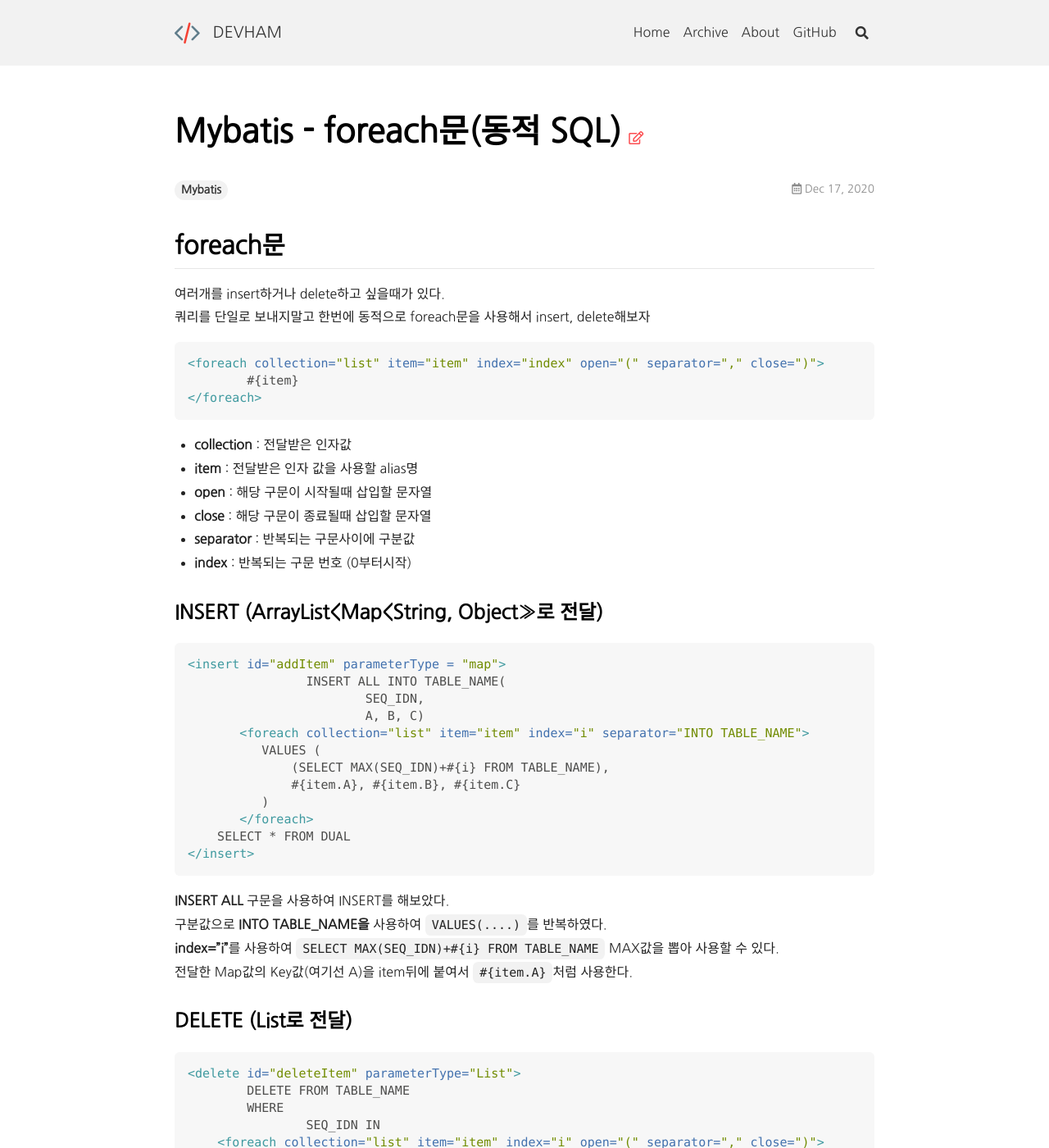
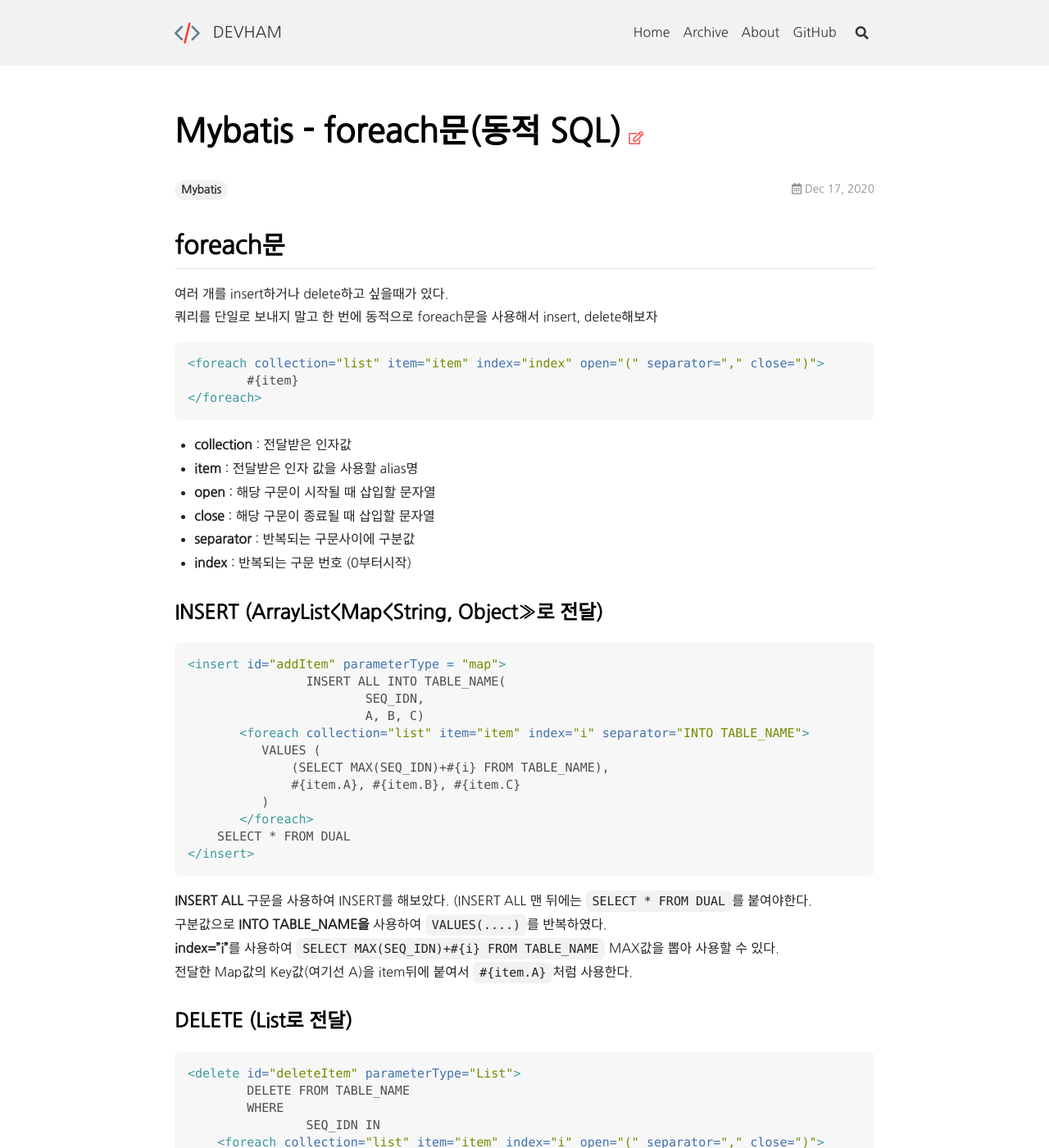
Before and after one commit to hhyemi/hhyemi.github.io, a Jekyll site: the page built from _posts/2020-12-17-foreach.md, in a window 1280 px wide and 1400 px high. Shown: the whole window at 82% size. Built offline with Jekyll 4.4.1, drawn with Linux system fonts in a browser that asks for light colours; nearby versions of some CDN libraries; comment, search, counter and statistics services are not loaded.

Commit message:
Update 2020-12-17-foreach.md

````diff
--- a/_posts/2020-12-17-foreach.md
+++ b/_posts/2020-12-17-foreach.md
@@ -6,8 +6,8 @@ summary : foreach문을 이용하여 다중insert,delete해보자
 ---
 
 ## foreach문
-여러개를 insert하거나 delete하고 싶을때가 있다.  <br/>
-쿼리를 단일로 보내지말고 한번에 동적으로 foreach문을 사용해서 insert, delete해보자 <br/>
+여러 개를 insert하거나 delete하고 싶을때가 있다.  <br/>
+쿼리를 단일로 보내지 말고 한 번에 동적으로 foreach문을 사용해서 insert, delete해보자 <br/>
 
 ```xml
 <foreach collection="list" item="item" index="index" open="(" separator="," close=")">
@@ -17,8 +17,8 @@ summary : foreach문을 이용하여 다중insert,delete해보자
 
 - <b>collection</b> : 전달받은 인자값
 - <b>item</b> : 전달받은 인자 값을 사용할 alias명
-- <b>open</b> : 해당 구문이 시작될때 삽입할 문자열
-- <b>close</b> : 해당 구문이 종료될때 삽입할 문자열
+- <b>open</b> : 해당 구문이 시작될 때 삽입할 문자열
+- <b>close</b> : 해당 구문이 종료될 때 삽입할 문자열
 - <b>separator</b> : 반복되는 구문사이에 구분값
 - <b>index</b> : 반복되는 구문 번호 (0부터시작)
 <br/>
@@ -38,7 +38,7 @@ summary : foreach문을 이용하여 다중insert,delete해보자
     SELECT * FROM DUAL
 </insert>
 ```
-<b>INSERT ALL</b> 구문을 사용하여 INSERT를 해보았다.  <br/>
+<b>INSERT ALL</b> 구문을 사용하여 INSERT를 해보았다. (INSERT ALL 맨 뒤에는 ```SELECT * FROM DUAL```를 붙여야한다. <br/>
 구분값으로 <b>INTO TABLE_NAME을</b> 사용하여 ```VALUES(....)```를 반복하였다.<br/>
 <b>index="i"</b>를 사용하여 ```SELECT MAX(SEQ_IDN)+#{i} FROM TABLE_NAME``` MAX값을 뽑아 사용할 수 있다.<br/>
 전달한 Map값의 Key값(여기선 A)을 item뒤에 붙여서 ```#{item.A}```처럼 사용한다.
````
